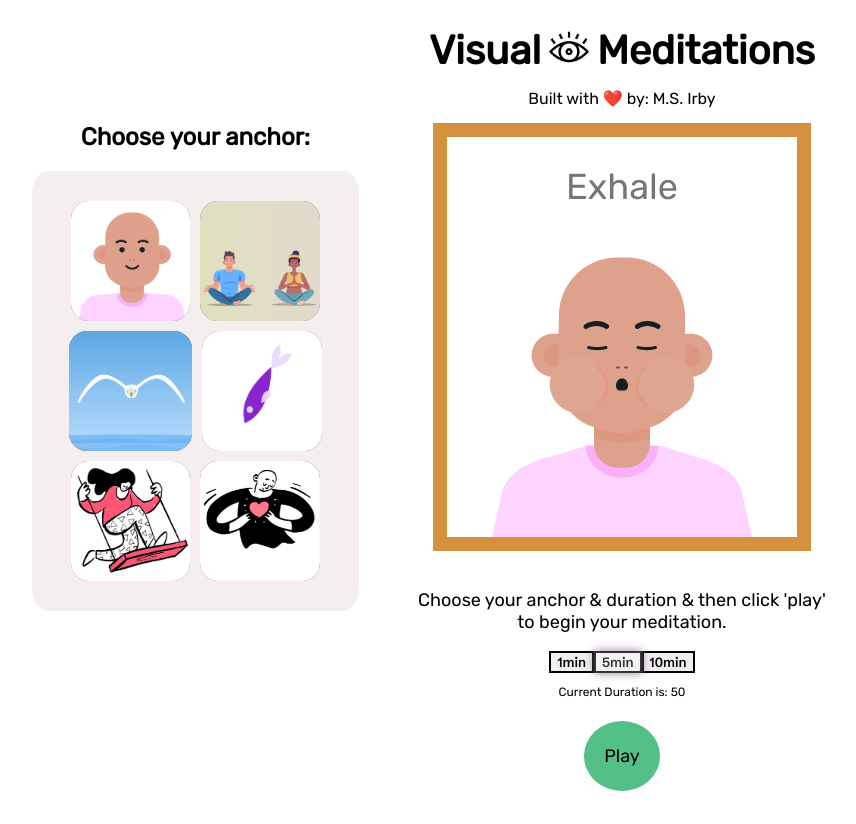
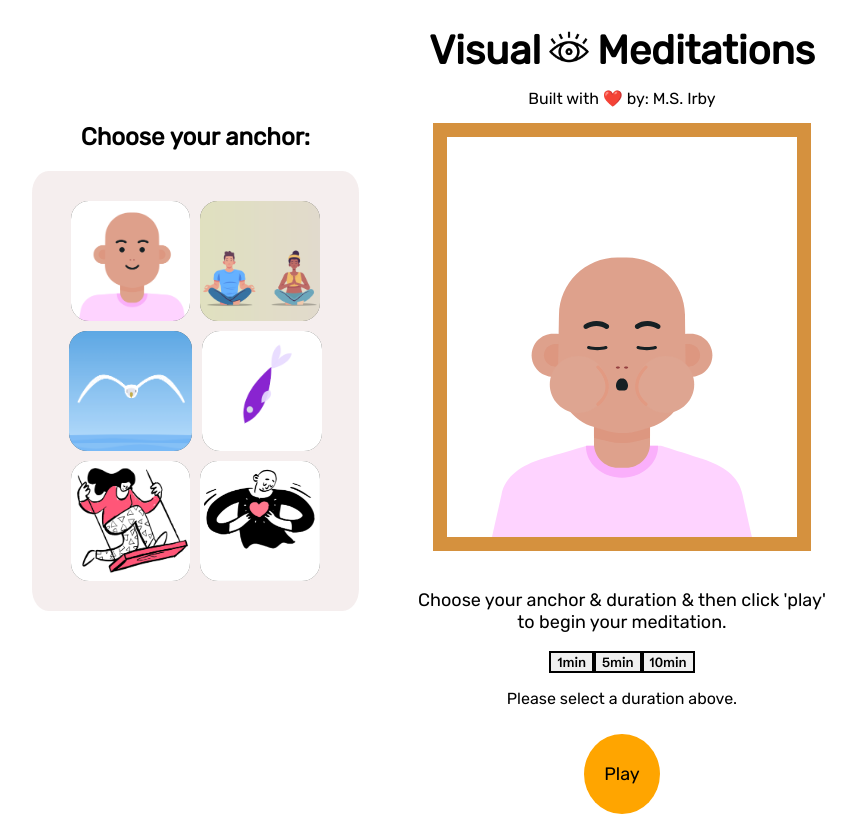
Before and after one commit to msi-ism/visual-meditation-app, a React (Create React App) app: page / in a window 1280 px wide. Shown: the whole page, without its empty margins (18-874 px from the left). Before the commit the page ends 801 px from the top, so only its background shows below. Built offline with nearby package versions, Linux system fonts and the light colour scheme.

Commit message:
added conditional rendering to play button based on duration and added duration reminder

```diff
--- a/src/ControlButtons.css
+++ b/src/ControlButtons.css
@@ -23,6 +23,22 @@
     margin: 10px;
     font-family: 'Rubik';
     font-size: 18px;
+    cursor: pointer;
+}
+
+.control-btns > .play-standby {
+    display: flex;
+    justify-content: center;
+    align-items: center;
+    padding: 20px;
+    max-width: 40px;
+    height: 40px;
+    background-color: orange;
+    border-radius: 100%;
+    margin: 10px;
+    font-family: 'Rubik';
+    font-size: 18px;
+    cursor: pointer;
 }
 
 .play-btn:hover {
@@ -35,6 +51,11 @@
     border: 2px solid black;
     font-family: 'Schibsted Grotesk', sans-serif;
     cursor: pointer;
+}
+
+.duration-reminder {
+    font-size: 16px;
+    animation: '';
 }
 
 .db:hover{
@@ -50,5 +71,12 @@
 }
 
 .duration-text {
-    font-size: 12px;
+    font-size: 16px;
 }
+
+
+  @keyframes blinker {
+    50% {
+      opacity: 0;
+    }
+  }
--- a/src/ControlButtons.js
+++ b/src/ControlButtons.js
@@ -1,7 +1,7 @@
 import React from 'react';
 import './ControlButtons.css'
 
-const ControlButtons = ({toggleAnimation, updateDuration, duration, breath}) => {
+const ControlButtons = ({toggleAnimation, updateDuration, duration, durationDisplay}) => {
 
     // const handleClick = (evt) => {
     //     let buttons = document.querySelector('.duration-row')
@@ -14,17 +14,23 @@ const ControlButtons = ({toggleAnimation, updateDuration, duration, breath}) =>
     //     evt.currentTarget.classList.toggle('active')
     //     // console.log(evt.target.id)
     // }
+    const durationReminder = () => {
+        let text = document.querySelector('.duration-reminder')
+        text.style.animation =  'blinker 1s linear 2'
+
+    }
+
 
     return (
         <div className='control-btns'>
             <p className='play-text'>Choose your anchor & duration & then click 'play' to begin your meditation.</p>
         <div className='duration-row'>
             <button className='db' id='10' onClick={updateDuration}>1min</button>
-            <button className='db active-btn' id='50' onClick={updateDuration}>5min</button>
+            <button className='db' id='50' onClick={updateDuration}>5min</button>
             <button className='db' id='100' onClick={updateDuration}>10min</button>
         </div>
-        <p className='duration-text'>Current Duration is: {duration}</p>
-        <div className="play-btn" onClick={toggleAnimation}>Play</div>
+        { duration !== 'false' ? <p className='duration-text'>Breaths Remaining: {durationDisplay}</p> : <p className='duration-reminder'>Please select a duration above.</p>}
+        {duration !== 'false' ? <div className="play-btn" onClick={toggleAnimation}>Play</div> : <div className="play-standby" onClick={durationReminder}>Play</div>}
     </div>
     );
 }
--- a/src/visual_components/BreatheGuy.js
+++ b/src/visual_components/BreatheGuy.js
@@ -7,21 +7,32 @@ import './BreatheGuy.css'
 import ControlButtons from '../ControlButtons';
 
 const BreatheGuy = () => {
-    const [duration, setDuration] = useState(50)
+    const [duration, setDuration] = useState('false')
     const [toggle, setToggle] = useState('off')
     const [frame, setFrame] = useState(0)
     const [breathCount, setBreathCount] = useState(0)
     const [breath, setBreath] = useState('Not Breathing')
     const [demoCounter, setDemoCounter] = useState(0)
+    const [durationDisplay, setDurationDisplay] = useState(null)
     const animation = useRef();
+
+    // const checkDuration = () => {
+    //     if (duration == 'false') {
+    //             setDuration(50)
+    //     } else {
+    //         setDuration(duration)
+    //     }
+    // }
 
     const toggleAnimation = () => {
         let breathText = document.querySelector('.guy-breath')
         console.log(duration)
+        if (duration !== 'false') {
         if (toggle == 'off') {
             setToggle('on')
             console.log(toggle)
             animation.current.play()
+            console.log('animation should be playing')
             // breathText.style.animation = 'fade 3s 1 ease-in-out'
 
         } else if (toggle == 'on') {
@@ -30,6 +41,9 @@ const BreatheGuy = () => {
             setToggle('off')
             console.log(toggle)
         }
+    } else {
+         console.log('no duration selected')
+    }
 
     }
 
@@ -51,25 +65,30 @@ const BreatheGuy = () => {
         evt.currentTarget.classList.toggle('active-btn')
         console.log(newDuration)
         setDuration(newDuration)
+        setDurationDisplay(newDuration)
     }
 
-    const stopAnimation = () => {
-        animation.current.stop()
-        console.log('stopped by useEffect')
-    }
+    // const stopAnimation = () => {
+    //     animation.current.stop()
+    //     console.log('stopped by useEffect')
+    // }
 
     const playDemo = () => {
         if (demoCounter < 1) {
             setDemoCounter(demoCounter => demoCounter + 1)
+            console.log('this is democounter' + demoCounter)
             animation.current.play()
-            setTimeout(stopAnimation, 5900)
+            // setTimeout(stopAnimation, 5900)
         }
     }
+
+
 
 
     useEffect(() => {
         console.log(duration)
         console.log(demoCounter)
+        console.log(toggle)
 
     }, [duration]);
 
@@ -97,9 +116,9 @@ const BreatheGuy = () => {
                     if (event === 'frame') {
                         let newFrame = window.lottie.getRegisteredAnimations()[0].currentFrame
                         setFrame(Math.round(newFrame))
-                        console.log(frame)
+                        // console.log(frame)
                     }
-                    if (frame === 2) {
+                    if (frame === 2 && toggle == 'on') {
                         let breathText = document.querySelector('.guy-breath')
                         breathText.style.animation = 'fade 3s 1 ease-in-out'
                         setTimeout(cutAnimation, 2500)
@@ -107,7 +126,7 @@ const BreatheGuy = () => {
                         setBreath(inhale)
                         console.log('1st frame')
                     }
-                    if (frame === halfway) {
+                    if (frame === halfway && toggle == 'on') {
                         let breathText = document.querySelector('.guy-breath')
                         breathText.style.animation = 'fade 3s 1 ease-in-out'
                         setTimeout(cutAnimation, 2500)
@@ -120,7 +139,9 @@ const BreatheGuy = () => {
                         console.log('loop complete')
                         // setFrames(0)
                         let currentBreath = breathCount => breathCount + 1
+                        let currentDuration = durationDisplay => durationDisplay - 1
                         setBreathCount(currentBreath)
+                        setDurationDisplay(currentDuration)
                     }
                 }}
             >
@@ -128,7 +149,7 @@ const BreatheGuy = () => {
                 <Controls visible={false} buttons={['play', 'repeat', 'frame', 'debug']} />
             </Player>
             {breath == 'Inhale' ? <p className='guy-breath'>{breath}</p> : <p className='guy-breath'>{breath}</p>}
-            <ControlButtons {...{ duration, breath, toggleAnimation, updateDuration }} />
+            <ControlButtons {...{ duration, breath, toggleAnimation, updateDuration, durationDisplay }} />
         </div>
     );
 }
--- a/src/visual_components/Seagull.css
+++ b/src/visual_components/Seagull.css
@@ -1,7 +1,7 @@
 .sea-breath {
     font-size: 36px;
     position: absolute;
-    top: 165px;
+    top: 180px;
     left: 0;
     right: 0;
     margin: 0 auto;
```
